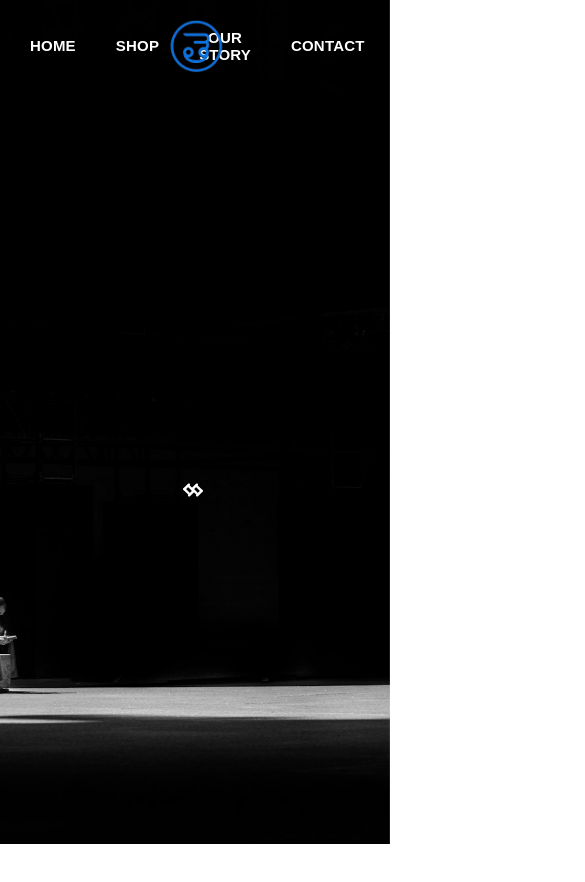
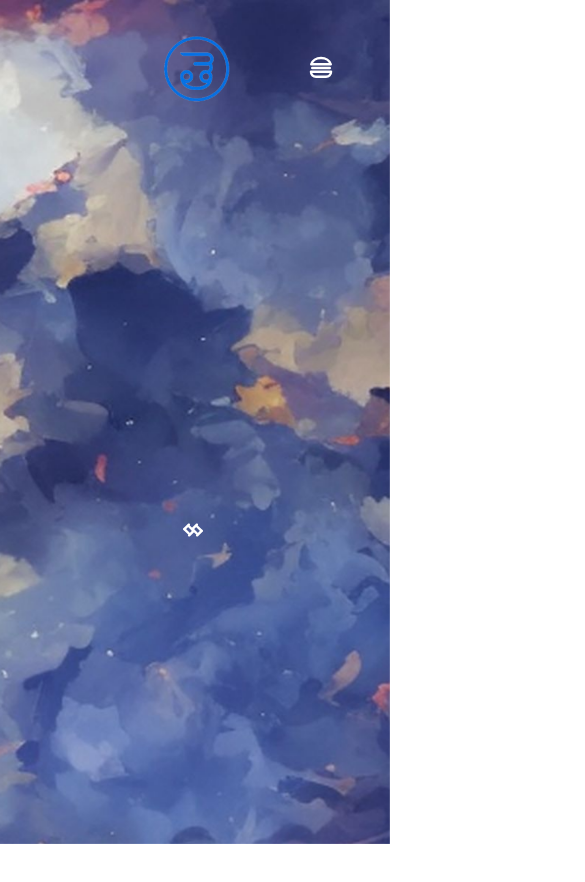
Before and after one commit to Phushyamithra/Medium-Codebase, a React (Create React App) app: page /per-type/1 in a window 390 px wide. Shown: the top 882 px of the page, 585 px wide, since content can reach past the window. Built offline with nearby package versions, Linux system fonts and the light colour scheme.

Commit message:
header refinement

```diff
--- a/src/components/pages/HomePage.js
+++ b/src/components/pages/HomePage.js
@@ -1,6 +1,7 @@
 import React, { useState, useEffect } from 'react';
 import Header from '../sections/Header';
 import '../../styles/Homepage.css';
+import BackgroundMedia from './BackgroundMedia';
 
 const texts = [
   "Swagatham.   "
@@ -51,6 +52,7 @@ const HomePage = () => {
     <>
     <div className="container">
     <Header />
+
       <div className="video-background">
         <video autoPlay loop muted>
           <source src="Lowell.mp4" type="video/mp4" />
--- a/src/components/pages/PerType.js
+++ b/src/components/pages/PerType.js
@@ -38,7 +38,7 @@ const PerType = () => {
   return (
     <>
       <Header></Header>
-      <BackgroundMedia src={'/Product_bg.jpg'} type='image'>
+      <BackgroundMedia src={'/out.jpeg'} type='image'>
         <div className="background-container">
           <div className="product-list">
             <LeftArrow handleLeftClick={handlePrev} />
--- a/src/components/pages/Shop.js
+++ b/src/components/pages/Shop.js
@@ -4,6 +4,7 @@ import ProductList from '../ProductList.js'
 import React from 'react';
 import '../../styles/Shop.css'
 import items from '../Data/items.js';
+import BackgroundMedia from './BackgroundMedia.js';
 
 const Shop = () => {
 
@@ -11,18 +12,16 @@ const Shop = () => {
         <>
             <Header />
             <div className="story-container">
-                <video autoPlay muted loop className="background-video">
-                    <source src="Shop_bg.mp4" type="video/mp4" />
-                    Your browser does not support the video tag.
-                </video>
-                <div className="story-content">
-                    <div className='titleSection'>
-                        <h1>Products</h1>
+                <BackgroundMedia src={'./Shop_bg.mp4'} type='video'>
+                    <div className="story-content">
+                        <div className='titleSection'>
+                            <h1>Products</h1>
+                        </div>
+                        <ProductList data={items} type="products" />
                     </div>
-                    <ProductList data={items} type="products"/>
-                </div>
-                <Footer />
+                </BackgroundMedia>
             </div>
+            <Footer />
         </>
     )
 }
--- a/src/components/sections/Header.js
+++ b/src/components/sections/Header.js
@@ -1,25 +1,45 @@
 import React from 'react';
+import { useState } from 'react';
 import { Link } from 'react-router-dom';
 import { FaHeart, FaShoppingCart } from "react-icons/fa";
 import '../../styles/header.css';
-
+import { TbBurger } from "react-icons/tb";
 
 const Header = () => {
+  const [isOpen, setIsOpen] = useState(false); // Initial state: menu closed
+  const toggleMenu = () => {
+    setIsOpen(!isOpen);
+  };
+
   return (
     <div className="header-container">
-      <div className="nav-menu">
+      <div className="nav-menu left">
         <Link to="/" className="nav-link button_slide slide_down ">HOME</Link>
         <Link to="/shop" className="nav-link button_slide slide_down ">SHOP</Link>
         <Link to="/story" className="nav-link button_slide slide_down ">OUR STORY</Link>
       </div>
       <img className="nav-link logo" src="/Half_logo.png" alt="Small Logo" />
-      <div className="nav-menu">
+      <div className="nav-menu right">
         <Link to="/contact" className="nav-link button_slide slide_down ">CONTACT</Link>
         <Link to="/account" className="nav-link button_slide slide_down ">ACCOUNT</Link>
         <Link to="/favorites" className="nav-link button_slide slide_down "><FaHeart /></Link>
         <Link to="/cart" className="nav-link button_slide slide_down "><FaShoppingCart /></Link>
       </div>
-    </div>
+      <TbBurger className='burger-icon button_slide slide_down' onClick={toggleMenu} />
+      {
+        isOpen && (
+          <div className="mobile-nav-menu">
+          <Link to="/" className="nav-link button_slide slide_down ">HOME</Link>
+          <Link to="/shop" className="nav-link button_slide slide_down ">SHOP</Link>
+          <Link to="/story" className="nav-link button_slide slide_down ">OUR STORY</Link>
+          <Link to="/contact" className="nav-link button_slide slide_down ">CONTACT</Link>
+          <Link to="/account" className="nav-link button_slide slide_down ">ACCOUNT</Link>
+          <Link to="/favorites" className="nav-link button_slide slide_down "><FaHeart /></Link>
+          <Link to="/cart" className="nav-link button_slide slide_down "><FaShoppingCart /></Link>
+        </div>
+        )
+      }
+      </div>
   );
 }
 
--- a/src/styles/BackgroundMedia.css
+++ b/src/styles/BackgroundMedia.css
@@ -26,4 +26,6 @@
     height: 100%;
     color: white; /* Customize as needed */
     text-align: center;
+    padding-top: 0;
+    margin-top: 0px;
   }
--- a/src/styles/Product.css
+++ b/src/styles/Product.css
@@ -1,16 +1,13 @@
 .product-page {
     display: flex;
     flex-direction: row;
-    /* align-items: center; */
     padding: 90px;
-    /* min-height: calc(90vh - 90px); Adjust for header and footer height */
     box-sizing: border-box;
 }
 
 .product-gallery {
     display: flex;
     flex-direction: column;
-    /* align-items: center; */
     margin-bottom: 20px;
 }
 
--- a/src/styles/Shop.css
+++ b/src/styles/Shop.css
@@ -1,57 +1,35 @@
-.titleSection {
+.story-container {
+    position: relative;
+    min-height: 100vh;
+    padding-bottom: 60px;
+    margin-bottom: 20%;
+}
+.story-content {
+    position: relative;
+    padding: 20px;
+    background: rgba(255, 255, 255, 0);
+    box-sizing: border-box;
+}
+.titleSection h1 {
     text-align: center;
-    margin: 0px;
-}
-
-img {
-    background-repeat: repeat;
-}
-
-.titleSection h1 {
-    font-size: 32px;
+    margin-top: 5%;
+    font-size: 30px;
     color: #333;
-    font-weight: bold;
-    margin-top: 70px;
-    margin-bottom: 0px;
-    padding-bottom: 0px;
+    font-weight: 900;
     text-transform: uppercase;
-    letter-spacing: 2px;
-    position: relative;
+    letter-spacing: 13px;
+    translate:180%;
+    position: absolute;
 }
 
 .titleSection h1::after {
     content: "";
     position: absolute;
     bottom: -10px;
-    left: 50%;
+    left: 47%;
     transform: translateX(-50%);
-    width: 50px;
-    height: 2px;
+    width: 180px;
+    height: 3px;
     background-color: #333;
     margin-bottom: 0px;
 }
-
-
-.story-container {
-    position: relative;
-    min-height: 100vh; /* Ensure the container takes the full viewport height */
-    overflow: auto;
-    padding-bottom: 60px; /* Add padding to ensure space for the footer */
-}
-
-.background-video {
-    position: fixed;
-    top: 0;
-    left: 0;
-    width: 100%;
-    height: 100%;
-    object-fit: cover;
-    z-index: -1;
-}
-
-.story-content {
-    position: relative;
-    padding: 20px;
-    background: rgba(255, 255, 255, 0); /* Optional: Add a semi-transparent background to make text readable */
-    box-sizing: border-box;
-}
--- a/src/styles/footer.css
+++ b/src/styles/footer.css
@@ -3,16 +3,16 @@
     font-family: "Playfair Display SC", serif;
     display: flex;
     color: white;
-    /* padding: 10px; Add some padding for better spacing */
     padding-top: 10px;
     height: auto; /* Responsive height */
     left: 0;
     width: 100%;
-    z-index: 3; /* Ensure it is above other content */
-    position: relative; /* Ensure it stays in the flow of the document */
+    z-index: 10; /* Ensure it is above other content */
+    position: absolute; /* Ensure it stays in the flow of the document */
     justify-content: space-between; /* Distribute space between items */
     align-items: center; /* Center align items vertically */
     margin-bottom: 50px;
+    margin-top: 100px;
 }
 
 .footer h4 {
--- a/src/styles/header.css
+++ b/src/styles/header.css
@@ -1,33 +1,32 @@
 .header-container {
   display: flex;
   align-items: center;
-  justify-content: space-between;
-  margin-top: 3%;
+  justify-content: center;
+  margin-top: 4%;
   padding: 7px 10px;
-  background-color: transparent; /* Transparent background */
+  background-color: transparent;
   font-optical-sizing: auto;
   font-weight: bolder;
   font-style: unset;
   position: relative;
 }
+
 .button_slide {
-  color: #ffffff; /* Initial text color */
+  color: #ffffff;
   border-radius: 20px;
-  padding: 10px 20px;
+  padding: 7px 15px;
   font-family: "Kanit", sans-serif;
-  font-weight : bold;
+  font-weight: bold;
   font-size: 10px;
   letter-spacing: 0.2px;
   cursor: pointer;
   box-shadow: inset 0 0 0 0 #FFF;
-  -webkit-transition: box-shadow 0.4s ease-out, color 0.4s ease-out; /* Added color transition */
-  -moz-transition: box-shadow 0.4s ease-out, color 0.4s ease-out; /* Added color transition */
-  transition: box-shadow 0.009s ease-out, color 0.009s ease-out; /* Added color transition */
+  transition: box-shadow 0.04s ease-out, color 0.04s ease-out;
 }
 
 .slide_down:hover {
   box-shadow: inset 0 100px 0 0 #ffffffd1;
-  color: black; /* Change text color to black on hover */
+  color: black;
 }
 
 .header-container .nav-menu {
@@ -35,18 +34,83 @@
   align-items: center;
   justify-content: center;
   flex: 1;
+  transition: max-height 0.3s ease-out;
+  padding: 0%;
+}
+.left{
+  /* background-color: aqua; */
+  margin-left: 15%;
+}
+.right{
+  /* background-color: red; */
+  margin-right: 15%;
 }
 
 .header-container .nav-link {
   text-decoration: none;
-  font-size: 15px;
+  font-size: 17px;
 }
 
 .header-container .logo {
-  width: 55px;
+  width: 70px;
   height: auto;
   position: absolute;
   left: 50%;
-  transform: translateX(-50%); /* Center the logo horizontally */
+  margin-left: 0%;
+  margin-right: 0%;
+  transform: translateX(-50%);
+}
 
+.burger-icon {
+  display: none;
+  cursor: pointer;
+  font-size: 24px;
+  color: #333333;
 }
+
+@media (max-width: 768px) {
+  .header-container {
+    padding: 7px 20px;
+  }
+
+  .header-container .nav-menu {
+    position: absolute;
+    top: 100%;
+    left: 0;
+    width: 100%;
+    display: flex;
+    flex-direction: column;
+    background-color: rgba(255, 255, 255, 0.9);
+    max-height: 0;
+    overflow: hidden;
+  }
+
+  .header-container .nav-menu.open {
+    max-height: 500px; /* Adjust based on the number of links */
+  }
+
+  .header-container .nav-link {
+    margin: 10px 0;
+    font-size: 18px;
+  }
+
+  .burger-icon {
+    display: block;
+    color: white;
+    font-size: 30px;
+    position: absolute; /* Make it absolute */
+    top: 50%;
+    transform: translateY(-50%); /* Center vertically */
+    right: 10%; /* Set right margin for spacing */
+  }
+
+  .header-container .logo {
+    position: static;
+    transform: none;
+  }
+
+  .mobile-nav-menu{
+    display: flex;
+    flex-direction:column ;
+  }
+}
```
Also changed, not shown: src/components/pages/Story.js (+27 -11 lines), src/styles/Card.css (+0 -10 lines), public/out.jpeg (added).
